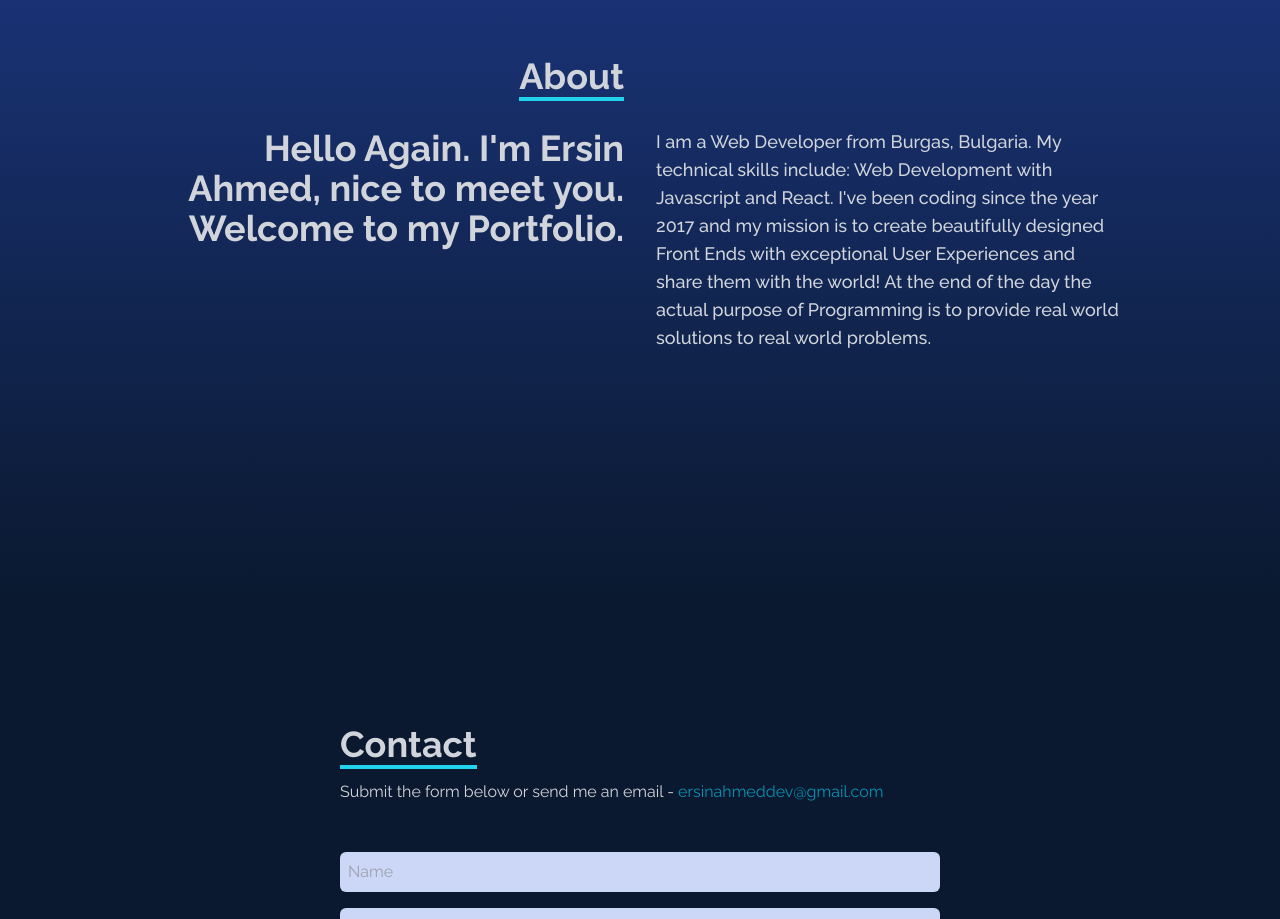
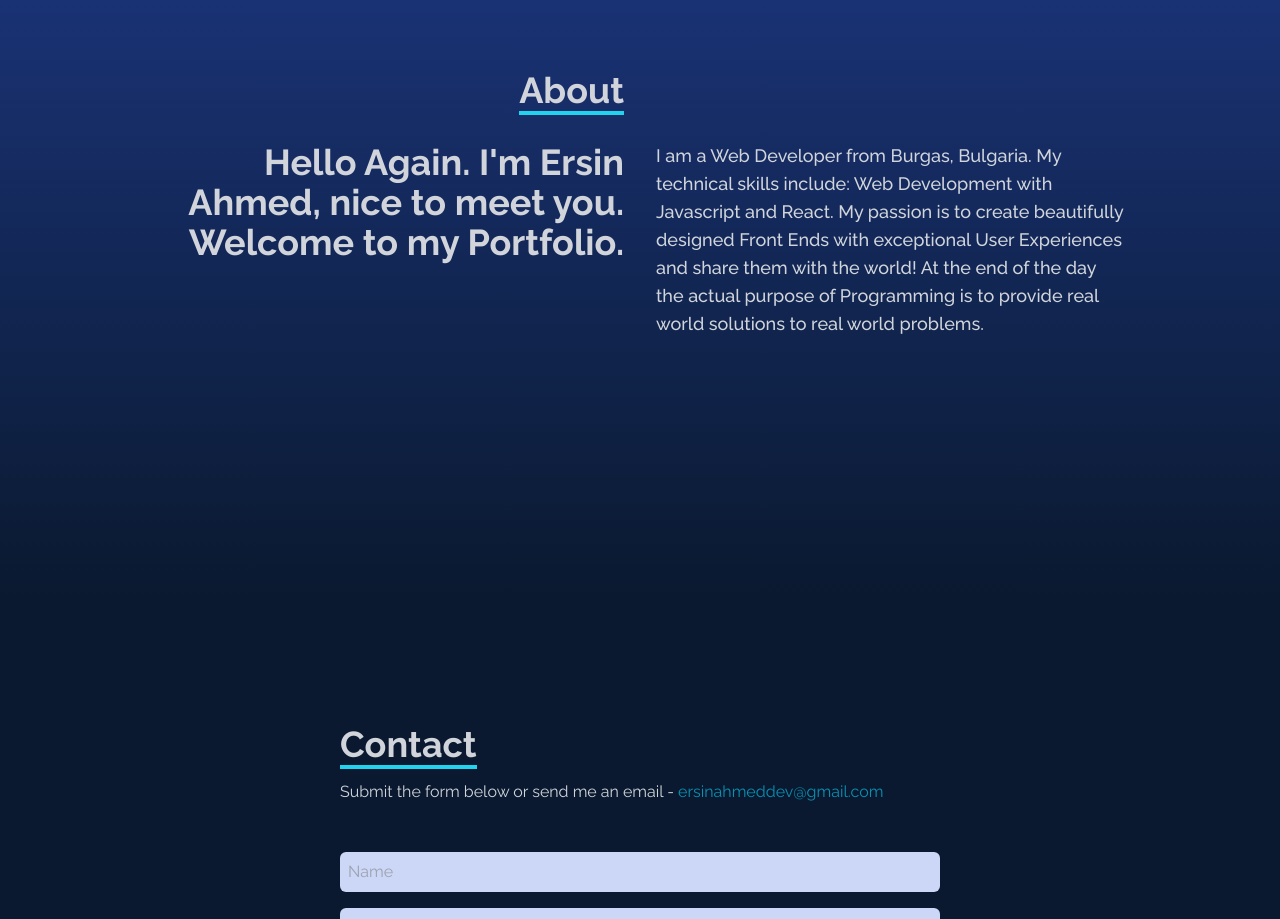
Before and after one commit to ersin-ahmed/portfolio, a React (Vite) app: page / in a window 1280 px wide. Shown: the part 3260-4179 px from the top of the page. Built offline with nearby package versions, Linux system fonts and the light colour scheme.

Commit message:
edited about section

```diff
--- a/src/components/About.jsx
+++ b/src/components/About.jsx
@@ -25,12 +25,11 @@ const About = () => {
 					<div>
 						<p className='text-lg font-medium'>
 							I am a Web Developer from Burgas, Bulgaria. My technical skills
-							include: Web Development with Javascript and React. I've been
-							coding since the year 2017 and my mission is to create beautifully
-							designed Front Ends with exceptional User Experiences and share
-							them with the world! At the end of the day the actual purpose of
-							Programming is to provide real world solutions to real world
-							problems.
+							include: Web Development with Javascript and React. My passion is
+							to create beautifully designed Front Ends with exceptional User
+							Experiences and share them with the world! At the end of the day
+							the actual purpose of Programming is to provide real world
+							solutions to real world problems.
 						</p>
 					</div>
 				</div>
```
